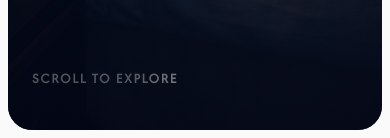
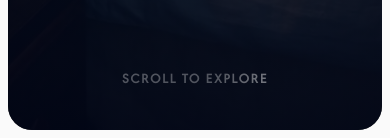
Before and after one commit to SoterCare/web-dev-v2, a Next.js app: page / in a window 390 px wide. Shown: the part 706-844 px from the top of the page. Built offline with nearby package versions, Linux system fonts and the light colour scheme.

Commit message:
hero change

```diff
--- a/src/components/Hero.tsx
+++ b/src/components/Hero.tsx
@@ -91,7 +91,7 @@ const Hero = () => {
           </div>
 
           {/* Bottom Bar */}
-          <div className="w-full flex justify-between items-end text-[10px] sm:text-xs font-bold uppercase tracking-widest text-white/50 z-10 pb-4 md:pb-0 px-2 sm:px-4">
+          <div className="w-full flex justify-center md:justify-between items-end text-[10px] sm:text-xs font-bold uppercase tracking-widest text-white/50 z-10 pb-4 md:pb-0 px-2 sm:px-4">
             <div className="w-20 sm:w-32 hidden md:block">#SDGP</div>
 
             <div className="flex flex-col items-center">
```
